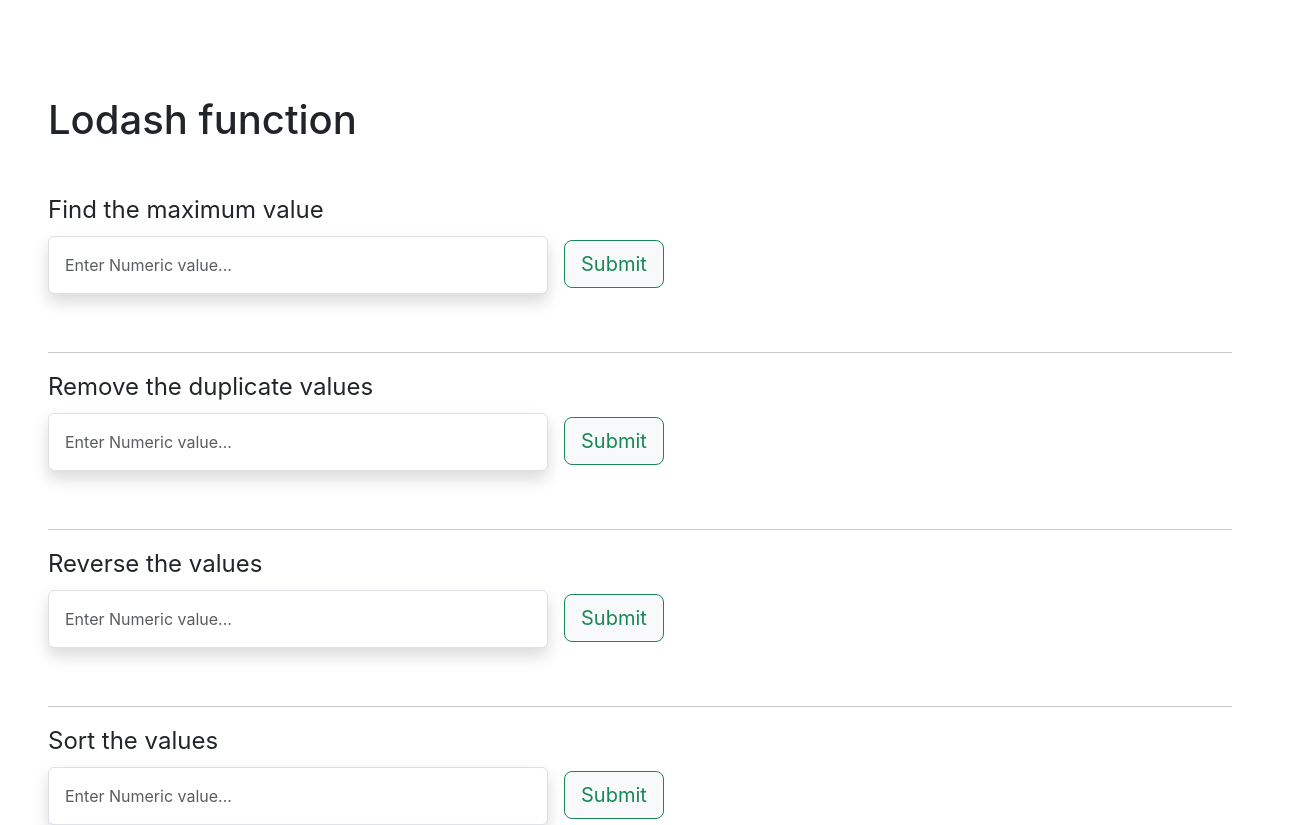
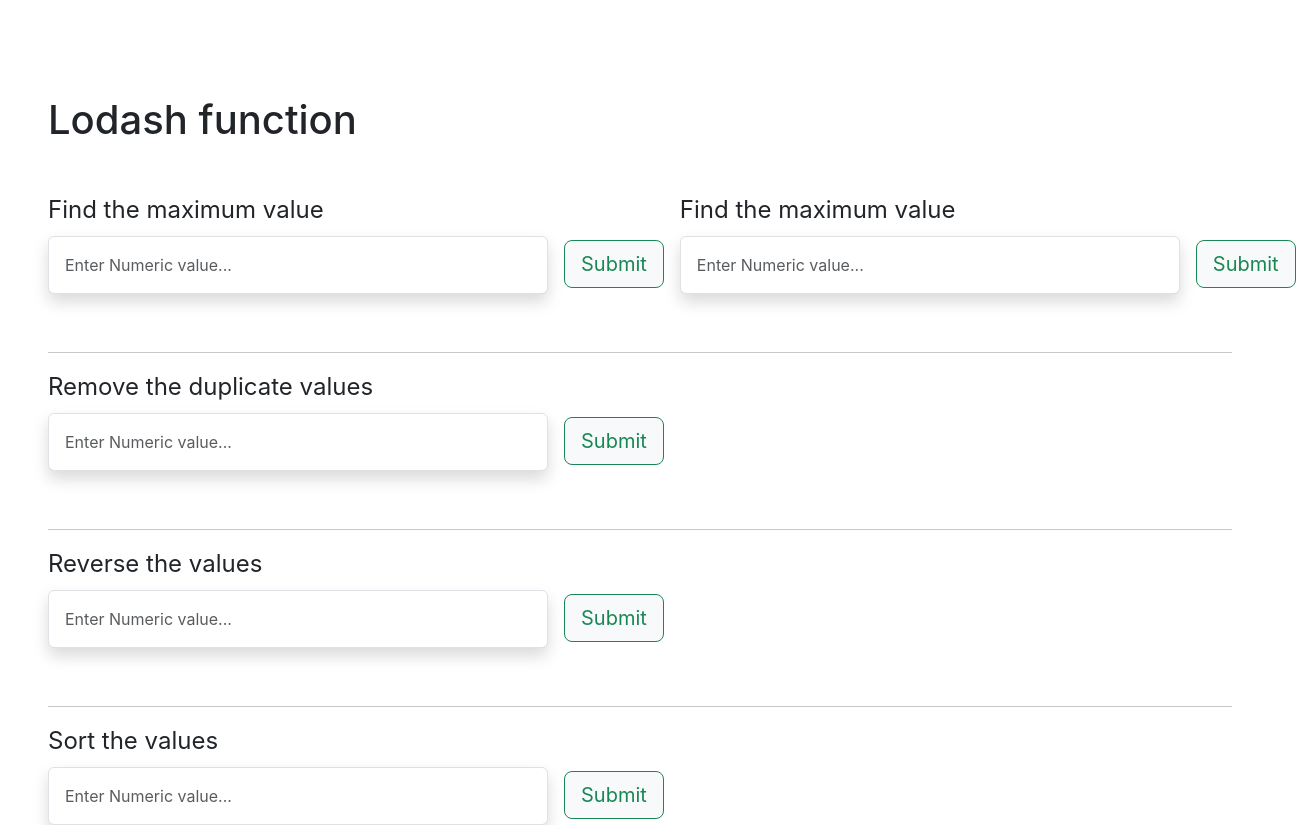
Before and after one commit to 24unnati/lodashapp, a React (Create React App) app: page / in a window 1280 px wide. Shown: the top 825 px of the page, 1312 px wide, since content can reach past the window. Built offline with nearby package versions, Linux system fonts and the light colour scheme.

Commit message:
Solved the bugs

```diff
--- a/src/components/Functions/Max.js
+++ b/src/components/Functions/Max.js
@@ -18,7 +18,7 @@
     });
   const max = `${_.max(value)}`;
   console.log({ max });
-  //   console.log({ value });
+  console.log({ value });
 
   const handleChange = (e) => {
     const regex = /^[0-9,\s]*$/; // regex to allow only numbers, commas and spaces
@@ -34,6 +34,7 @@
       //   setInputMaxData({ name: "" });
     }
   };
+
   console.log({ maxnewdata });
   return (
     <div>
--- a/src/components/Functions/Reverse.js
+++ b/src/components/Functions/Reverse.js
@@ -23,9 +23,8 @@
     e.preventDefault();
     if (name.trim() !== "") {
       setReverseNewData([...reversenewdata, name]);
-    //   setInputReverseData({ name: "" });
+      //   setInputReverseData({ name: "" });
     }
-
   };
 
   const value = reversenewdata
--- a/src/components/Lodash.js
+++ b/src/components/Lodash.js
@@ -9,7 +9,14 @@
   return (
     <div style={{ padding: "3rem" }}>
       <h1 className="my-5">Lodash function</h1>
-      <Max />
+      <div style={{ display: "flex", justifyContent: "space-between" }}>
+        <span>
+          <Max />{" "}
+        </span>
+        <span>
+          <Max />{" "}
+        </span>
+      </div>
       <hr />
       <Uniq />
       <hr />
```
Also changed, not shown: 1 other file (tests, documents, lock files or other folders).
